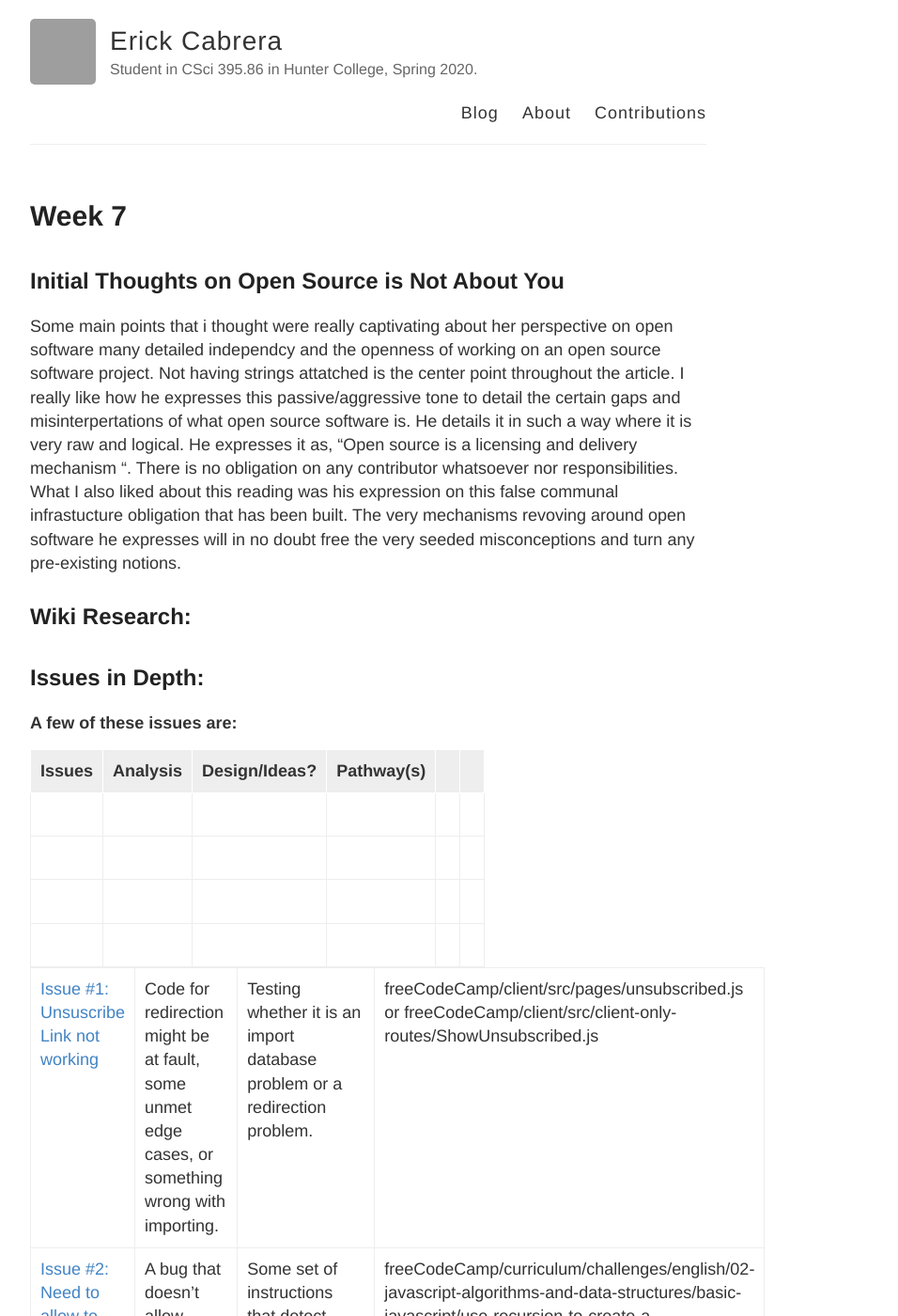
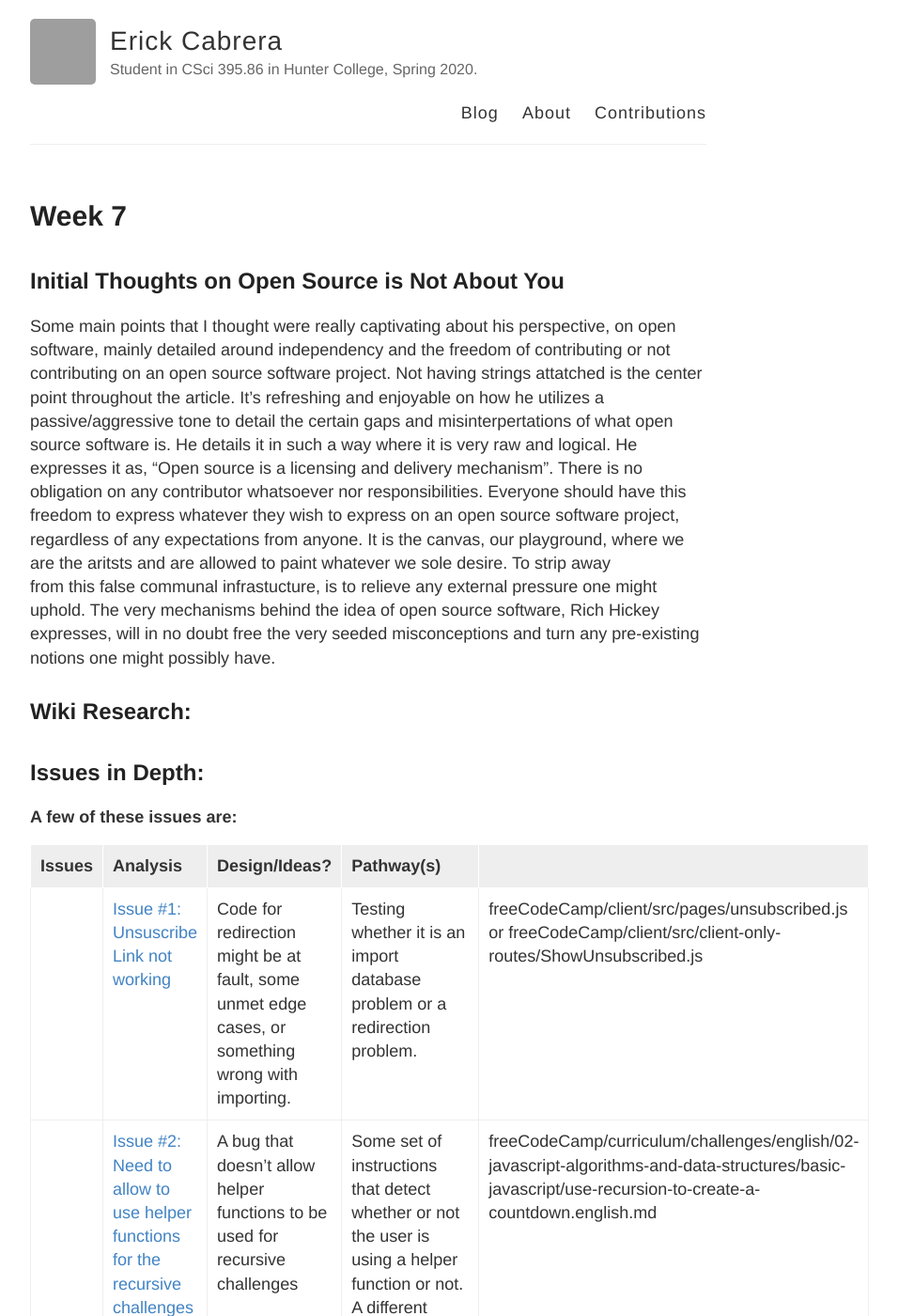
Before and after one commit to hunter-college-ossd-spr-2020/MarceloDamian-weekly, a Jekyll site: the page built from _posts/2020-03-15-week07.md, in a window 1280 px wide and 1400 px high. Shown: the whole window at 94% size, without its empty margins (248-1204 px from the left). Built offline with Jekyll 4.4.1, drawn with Linux system fonts in a browser that asks for light colours; some of the changed text lies outside the part shown; grey boxes are pictures that could not be loaded.

Commit message:
Update 2020-03-15-week07.md

```diff
--- a/_posts/2020-03-15-week07.md
+++ b/_posts/2020-03-15-week07.md
@@ -4,9 +4,12 @@ title: Week 7
 ---
 
 ## Initial Thoughts on Open Source is Not About You
-  Some main points that i thought were really captivating about her perspective on open software many detailed independcy and the openness of working on an open source software project. Not having strings attatched is the center point throughout the article. I really like how he expresses this passive/aggressive tone to detail the certain gaps and misinterpertations of what open source software is. He details it in such a way where it is very raw and logical. He expresses it as, "Open source is a licensing and delivery mechanism ". There is no obligation on any contributor whatsoever nor responsibilities. What I also liked about this reading was his expression on this false communal infrastucture obligation that has been built. The very mechanisms revoving around open software he expresses will in no doubt free the very seeded misconceptions and turn any pre-existing notions.
+  Some main points that I thought were really captivating about his perspective, on open software, mainly detailed around independency and the freedom of contributing or not contributing on an open source software project. Not having strings attatched is the center point throughout the article. It's refreshing and enjoyable on how he utilizes a passive/aggressive tone to detail the certain gaps and misinterpertations of what open source software is. He details it in such a way where it is very raw and logical. He expresses it as, "Open source is a licensing and delivery mechanism". There is no obligation on any contributor whatsoever nor responsibilities. Everyone should have this freedom to express whatever they wish to express on an open source software project, regardless of any expectations from anyone. It is the canvas, our playground, where we are the aritsts and are allowed to paint whatever we sole desire. To strip away
+from this false communal infrastucture, is to relieve any external pressure one might uphold. The very mechanisms behind the idea of open source software, Rich Hickey expresses, will in no doubt free the very seeded misconceptions and turn any pre-existing notions one might possibly have.
 
 ## Wiki Research:
+
+
 
 
 
```
Also changed, not shown: other parts of _posts/2020-03-15-week07.md (+1 -10 lines).
